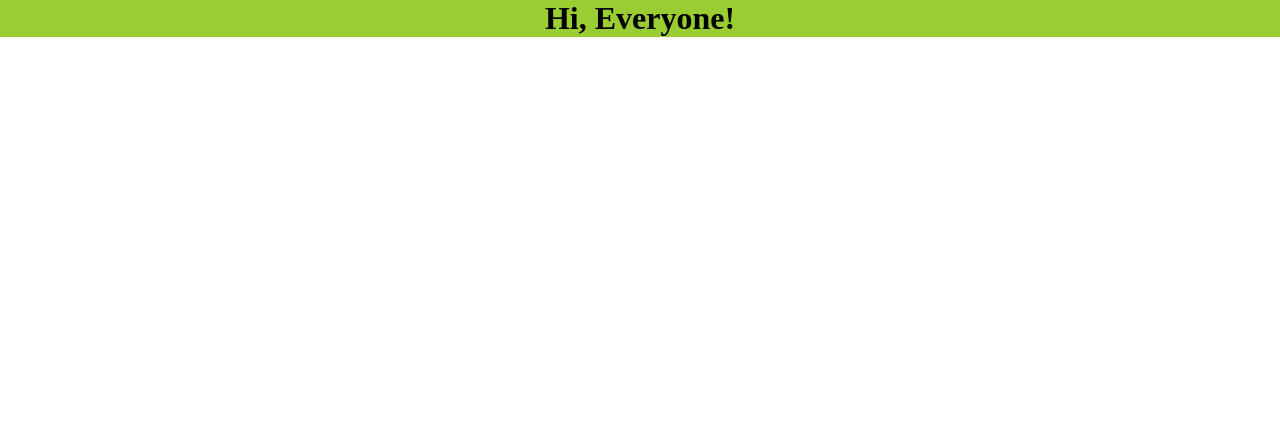
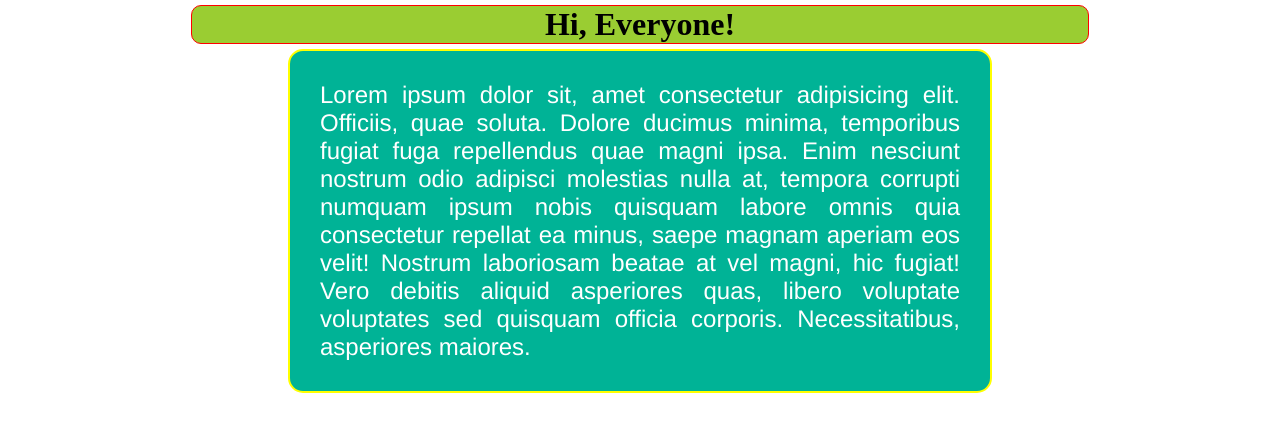
Before and after one commit to 9Jannat8/Practice-git-1, a plain HTML site: page index.html in a window 1280 px wide. Drawn offline with Linux system fonts and the light colour scheme.

Commit message:
styling paragraph

```diff
--- a/index.html
+++ b/index.html
@@ -9,5 +9,6 @@
 </head>
 <body>
     <h1>Hi, Everyone!</h1>
+    <p>Lorem ipsum dolor sit, amet consectetur adipisicing elit. Officiis, quae soluta. Dolore ducimus minima, temporibus fugiat fuga repellendus quae magni ipsa. Enim nesciunt nostrum odio adipisci molestias nulla at, tempora corrupti numquam ipsum nobis quisquam labore omnis quia consectetur repellat ea minus, saepe magnam aperiam eos velit! Nostrum laboriosam beatae at vel magni, hic fugiat! Vero debitis aliquid asperiores quas, libero voluptate voluptates sed quisquam officia corporis. Necessitatibus, asperiores maiores.</p>
 </body>
 </html>
--- a/style.css
+++ b/style.css
@@ -5,5 +5,24 @@
 
 h1{
     background-color: yellowgreen;
+    border: 1px solid red;
     text-align: center;
+    border-radius: 10px;
+    width: 70%;
+    margin: 5px auto;
+
 }
+
+p{
+    width: 50%;
+    text-align: justify;
+    margin: 5px auto;
+    border: 2px solid yellow;
+    border-radius: 15px;
+    background-color: rgb(0, 179, 150);
+    padding: 30px;
+    color: white;
+    font-size: 24px;
+    font-family: 'Franklin Gothic Medium', 'Arial Narrow', Arial, sans-serif;
+
+}
```
